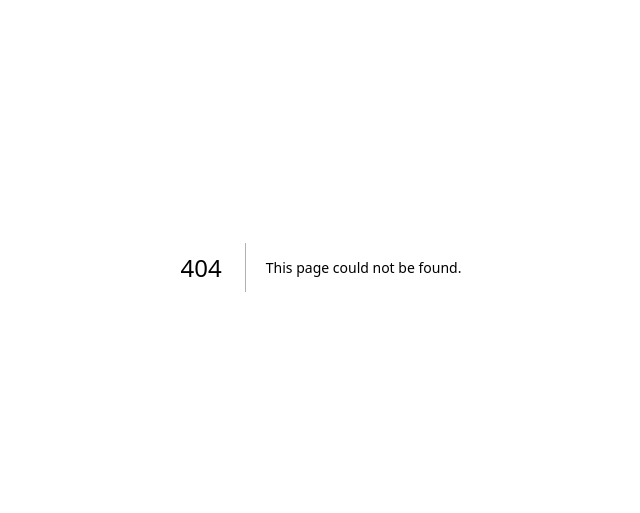
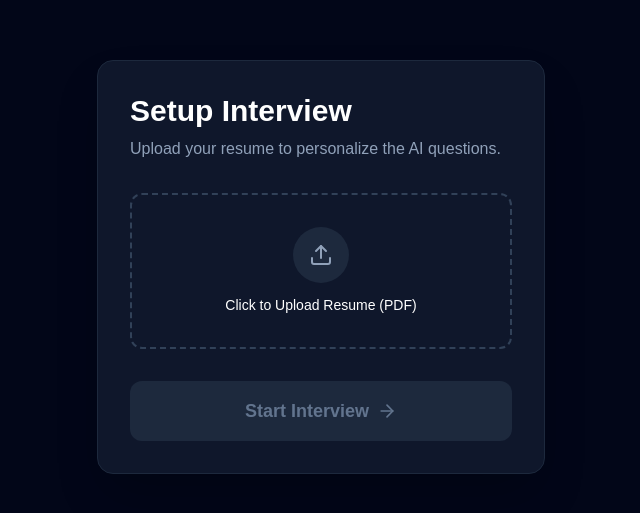
Before and after one commit to Prabhjeet2005/PrepMasterAi, a Next.js app in the folder client/: page /dashboard in a window 1280 px wide. Before the commit this address had no page. Shown: the part 133-646 px from the top of the page, without its empty margins (319-959 px from the left). Built offline with nearby package versions, Linux system fonts and the light colour scheme.

Commit message:
Single User Dashboard Created

```diff
--- /dev/null
+++ b/client/src/app/dashboard/page.js
@@ -0,0 +1,114 @@
+"use client"; // Required for React interactivity
+
+import { useState } from "react";
+import { Upload, FileText, ArrowRight, Loader2 } from "lucide-react";
+import { useRouter } from "next/navigation";
+import axios from "axios";
+
+export default function Dashboard() {
+	const router = useRouter();
+	const [file, setFile] = useState(null);
+	const [loading, setLoading] = useState(false);
+	const [error, setError] = useState("");
+
+	const handleFileChange = (e) => {
+		if (e.target.files && e.target.files[0]) {
+			setFile(e.target.files[0]);
+		}
+	};
+
+	const startInterview = async () => {
+		if (!file) {
+			setError("Please upload a Resume PDF first.");
+			return;
+		}
+
+		setLoading(true);
+		setError("");
+
+		// 1. Prepare Form Data (Backend expects 'file')
+		const formData = new FormData();
+		formData.append("resume", file);
+
+		try {
+			// 2. Call the Backend
+			// NOTE: Ensure your backend is running on port 5001
+			const res = await axios.post(
+				`${process.env.NEXT_PUBLIC_API_URL}/api/interview/start`,
+				formData,
+				{
+					headers: { "Content-Type": "multipart/form-data" },
+				},
+			);
+
+			// 3. Save Interview ID & Redirect
+			// Ideally, the backend should return the ID. For now, we assume success.
+			// We'll use "user1" as our session key for the WebSocket later.
+			router.push("/interview");
+		} catch (err) {
+			console.error("Upload Error:", err);
+			setError("Failed to start interview. Is the Backend running?");
+		} finally {
+			setLoading(false);
+		}
+	};
+
+	return (
+		<div className="min-h-screen bg-slate-950 text-white flex flex-col items-center justify-center p-6">
+			<div className="w-full max-w-md bg-slate-900 border border-slate-800 rounded-2xl p-8 shadow-2xl">
+				<h2 className="text-3xl font-bold mb-2">Setup Interview</h2>
+				<p className="text-slate-400 mb-8">
+					Upload your resume to personalize the AI questions.
+				</p>
+
+				{/* Upload Box */}
+				<div className="border-2 border-dashed border-slate-700 rounded-xl p-8 text-center hover:border-purple-500 transition-colors cursor-pointer relative">
+					<input
+						type="file"
+						accept="application/pdf"
+						onChange={handleFileChange}
+						className="absolute inset-0 w-full h-full opacity-0 cursor-pointer"
+					/>
+					<div className="flex flex-col items-center gap-3">
+						<div className="p-4 bg-slate-800 rounded-full">
+							{file ? (
+								<FileText className="text-purple-400" />
+							) : (
+								<Upload className="text-slate-400" />
+							)}
+						</div>
+						<p className="text-sm font-medium">
+							{file ? file.name : "Click to Upload Resume (PDF)"}
+						</p>
+					</div>
+				</div>
+
+				{error && (
+					<p className="text-red-400 text-sm mt-4 text-center bg-red-900/20 p-2 rounded">
+						{error}
+					</p>
+				)}
+
+				{/* Start Button */}
+				<button
+					onClick={startInterview}
+					disabled={loading || !file}
+					className={`w-full mt-8 py-4 rounded-xl font-bold text-lg flex items-center justify-center gap-2 transition-all ${
+						loading || !file
+							? "bg-slate-800 text-slate-500 cursor-not-allowed"
+							: "bg-purple-600 hover:bg-purple-700 text-white shadow-lg shadow-purple-900/20"
+					}`}>
+					{loading ? (
+						<>
+							<Loader2 className="animate-spin" /> Analyzing Resume...
+						</>
+					) : (
+						<>
+							Start Interview <ArrowRight size={20} />
+						</>
+					)}
+				</button>
+			</div>
+		</div>
+	);
+}
```
